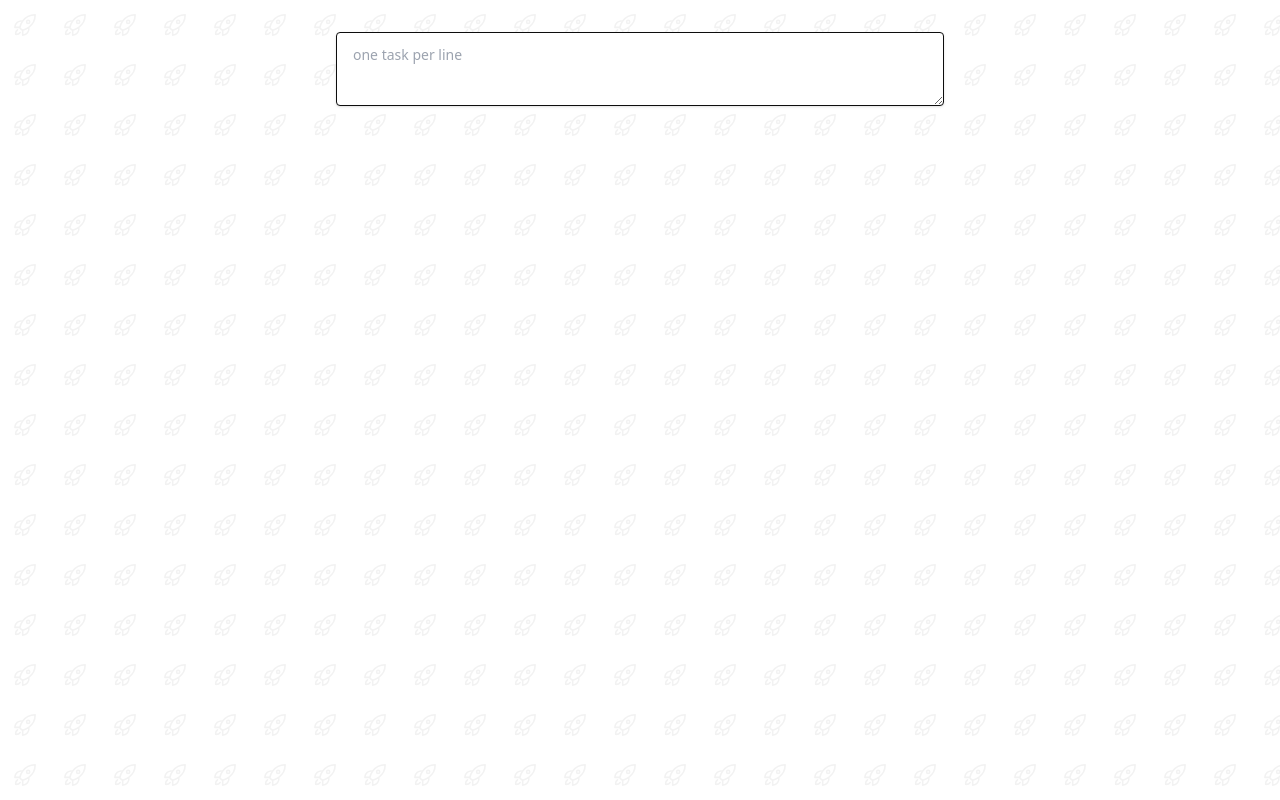
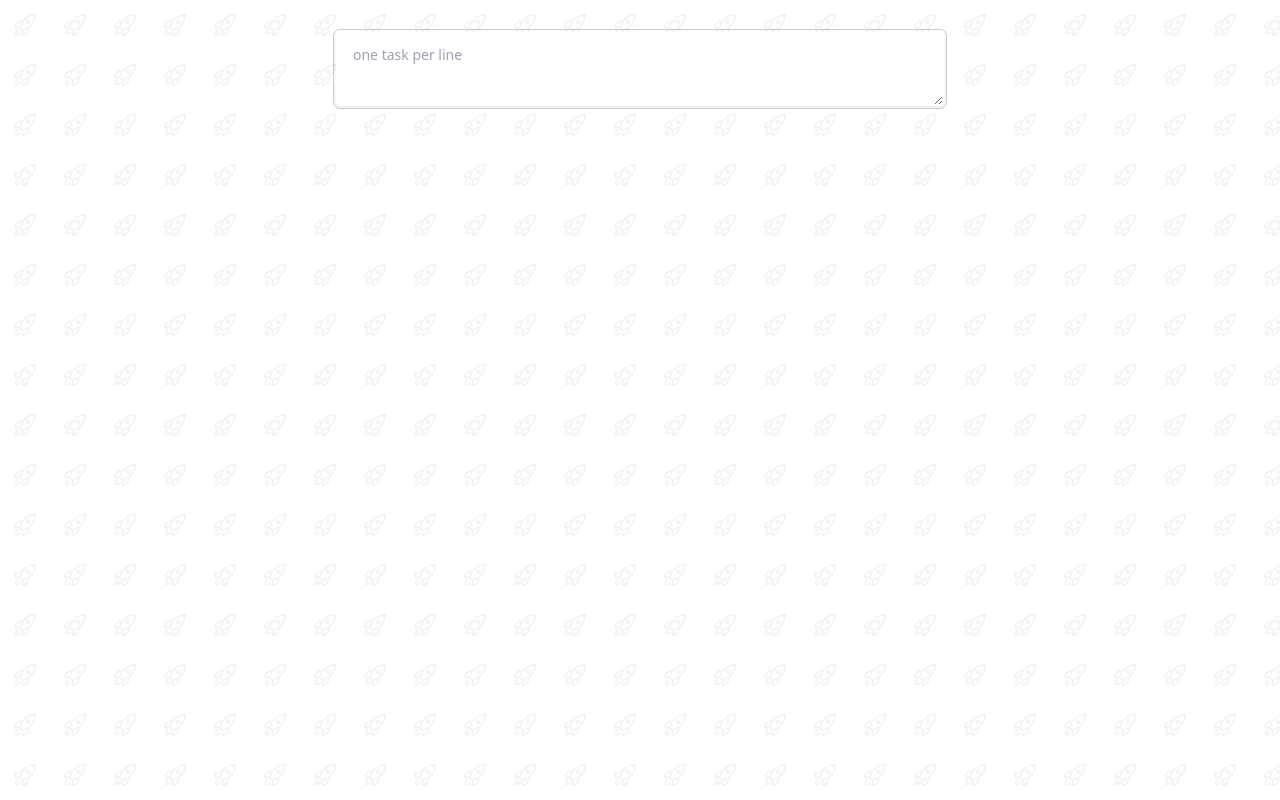
Before and after one commit to paul-louyot/todo_list, a Nuxt app: page / in a window 1280 px wide. Built offline with nearby package versions, Linux system fonts and the light colour scheme.

Commit message:
Update animations

```diff
--- a/assets/css/main.css
+++ b/assets/css/main.css
@@ -2,11 +2,6 @@
   background-color: #F2F2F2;
 }
 
-.textareaa {
-  @apply min-h-[3rem] shrink;
-  @apply px-4 py-2 text-sm leading-loose;
-  @apply bg-base-100 rounded-btn border border-transparent;
+.textarea:focus {
+  @apply outline-1 border-transparent shadow;
 }
-.textareaa:focus {
-  @apply outline-none border-primary;
-}
--- a/components/AppTask.vue
+++ b/components/AppTask.vue
@@ -11,6 +11,7 @@ const canHover = useCanHover()
 const taskRef = ref()
 const isHovered = useElementHover(taskRef)
 const textRef = ref()
+const willBeChecked = ref(false)
 const emit = defineEmits(['delete', 'delay', 'check'])
 const isTextEllipsized = ref(false)
 const checkEllipsis = useDebounceFn(() => {
@@ -22,6 +23,18 @@ const checkEllipsis = useDebounceFn(() => {
 onMounted(checkEllipsis)
 useEventListener(window, 'resize', checkEllipsis)
 
+const onCheck = () => {
+  if(props.done){
+    emit('check')
+  } else {
+    willBeChecked.value = true;
+    setTimeout(() => {
+      emit('check');
+      willBeChecked.value = false;
+    }, 1000);
+  }
+}
+
 </script>
 
 <template>
@@ -30,35 +43,54 @@ useEventListener(window, 'resize', checkEllipsis)
     class="flex items-center gap-4 p-4 shadow rounded-lg bg-base-100"
     :class="{
       'shadow-md': isHovered,
+      'task-will-be-checked': willBeChecked,
       'task-done': done
     }"
   >
-    <button class="btn btn-sm btn-ghost px-2" @click="emit('check')">
-      <CheckIcon v-if="!done" class="size-5"/>
-      <ArrowUturnLeftIcon v-else class="size-5"/>
-    </button>
-
     <div
       class="task-text flex-1 truncate relative min-w-8 h-8 flex items-center"
       :class="{'line-through': done}"
       ref="textRef"
       :title="isTextEllipsized ? text : ''"
     >
-      {{text}}
+      {{ text }}
     </div>
 
-    <div class="flex" v-if="!done && (isHovered || !canHover)">
-      <button v-if="showDelay" class="btn btn-sm btn-ghost px-2" @click="emit('delay')">
-        <ArrowDownIcon class="size-5"/>
-      </button>
-      <button class="btn btn-sm btn-ghost px-2" @click="emit('delete')">
-        <XMarkIcon class="size-5"/>
+    <div class="flex" >
+      <template v-if="!done && (isHovered || !canHover)">
+        <button v-if="showDelay" class="btn btn-sm btn-ghost px-2" @click="emit('delay')">
+          <ArrowDownIcon class="size-5"/>
+        </button>
+        <button class="btn btn-sm btn-ghost px-2" @click="emit('delete')">
+          <XMarkIcon class="size-5"/>
+        </button>
+      </template>
+      <button class="btn btn-sm btn-ghost px-2 task-check" @click="onCheck">
+        <CheckIcon v-if="!done" class="size-5"/>
+        <ArrowUturnLeftIcon v-else class="size-5"/>
       </button>
     </div>
   </div>
 </template>
 
 <style scoped>
+
+.task-will-be-checked {
+  @apply line-through;
+}
+
+@keyframes pingg {
+  75%, 100% {
+    transform: scale(1.2);
+    opacity: 0;
+  }
+}
+.animate-scale {
+  animation: pingg 1s cubic-bezier(0, 0, 0.2, 1) infinite;
+}
+.task-will-be-checked .task-check {
+  @apply animate-scale;
+}
 .task-done {
   /* same as textarea placeholder */
   color: #9ca3af;
--- a/components/TheApp.vue
+++ b/components/TheApp.vue
@@ -1,10 +1,10 @@
 <script setup>
 // import { breakpointsTailwind } from '@vueuse/core'
+// const TEST_INPUT = 'task 1'
 // const TEST_INPUT = 'task 1\ntask2\ntask_3\nauirestauie\nnrstauinrestauienrs\nstue'
-
+const TEST_INPUT = ''
+const inputText = ref(TEST_INPUT)
 const tasks = ref([])
-const inputText = ref('')
-const markingAsDone = ref(false)
 let idCounter = 0;
 // const breakpoints = useBreakpoints(breakpointsTailwind)
 // const largerThanSm = breakpoints.greater('sm') // only larger than sm
@@ -43,7 +43,7 @@ const createTasks = ()=>{
     idCounter++;
   });
 }
-createTasks()
+createTasks() // TODO remove this
 
 const onDelay = (id) => {
   const index = tasks.value.findIndex(task => task.id === id)
@@ -56,16 +56,10 @@ const onCheck = (id) => {
   const task = tasks.value.find(task => task.id === id)
   const index = tasks.value.findIndex(task => task.id === id)
   const newIndex = task.done ? 0 : lastUndoneIndex.value;
-  if (!task.done) markingAsDone.value = true;
 
   task.done = !task.done
   tasks.value.splice(index, 1)
   insertAtIndex(newIndex, task)
-  if(markingAsDone.value){
-    setTimeout(() => {
-      markingAsDone.value = false;
-    }, 1300);
-  }
 }
 const onDelete = (id) => {
   const index = tasks.value.findIndex(task => task.id === id)
@@ -76,7 +70,7 @@ const onDelete = (id) => {
 <template>
     <div class="flex flex-col gap-4 ">
 
-      <textarea class="textareaa shadow rounded" :placeholder="placeholder" v-model="inputText"
+      <textarea class="textarea shadow rounded" :placeholder="placeholder" v-model="inputText"
       autofocus
       @keyup.ctrl.enter.exact="onEnter"
       @keyup.meta.enter.exact="onEnter"></textarea>
@@ -85,7 +79,7 @@ const onDelete = (id) => {
         :class="{'visible-animate': inputText.length >= 3}"
         @click="createTasks">Create tasks</button>
     </div>
-    <div class="flex flex-col gap-4 relative w-100" :class="{'marking-as-done': markingAsDone}">
+    <div class="flex flex-col gap-4 relative w-100">
       <TransitionGroup name="list">
           <AppTask
             v-for="(task, index) in tasks"
@@ -101,7 +95,6 @@ const onDelete = (id) => {
             @delay="onDelay(task.id)"
             @check="onCheck(task.id)"
           />
-        <!-- <AppTask v-for="task in doneTasks" :key="task.id" v-model="task.done" :text="task.text"/> -->
       </TransitionGroup>
     </div>
 
@@ -111,10 +104,6 @@ const onDelete = (id) => {
 .list-enter-active, .list-move, .list-leave-active {
   transition: all 0.3s ease;
 }
-.marking-as-done .list-enter-active, .marking-as-done .list-move, .marking-as-done .list-leave-active {
-  transition-delay: 1s;
-}
-
 .list-enter-from, .list-leave-to {
   opacity: 0;
 }
```
